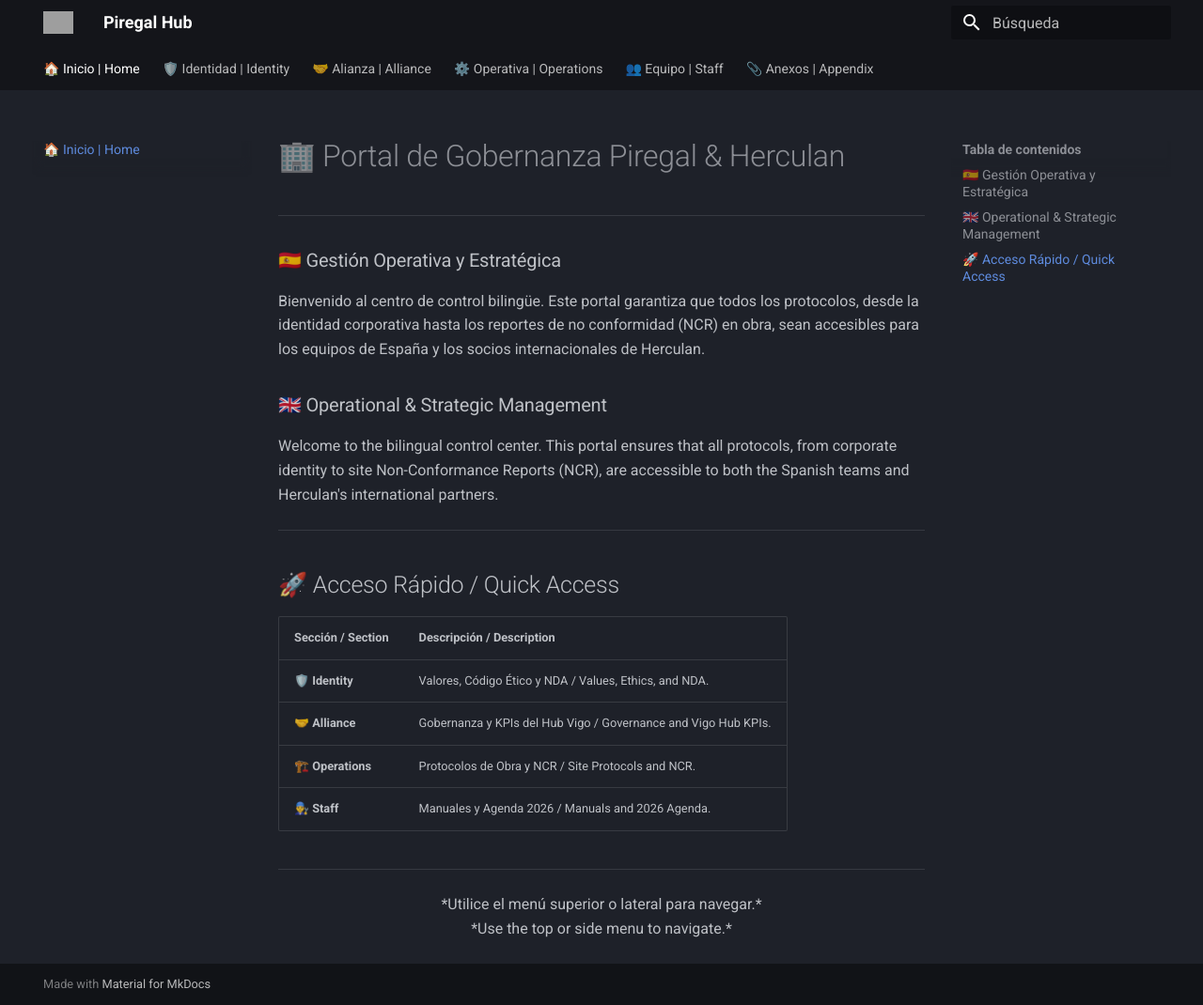
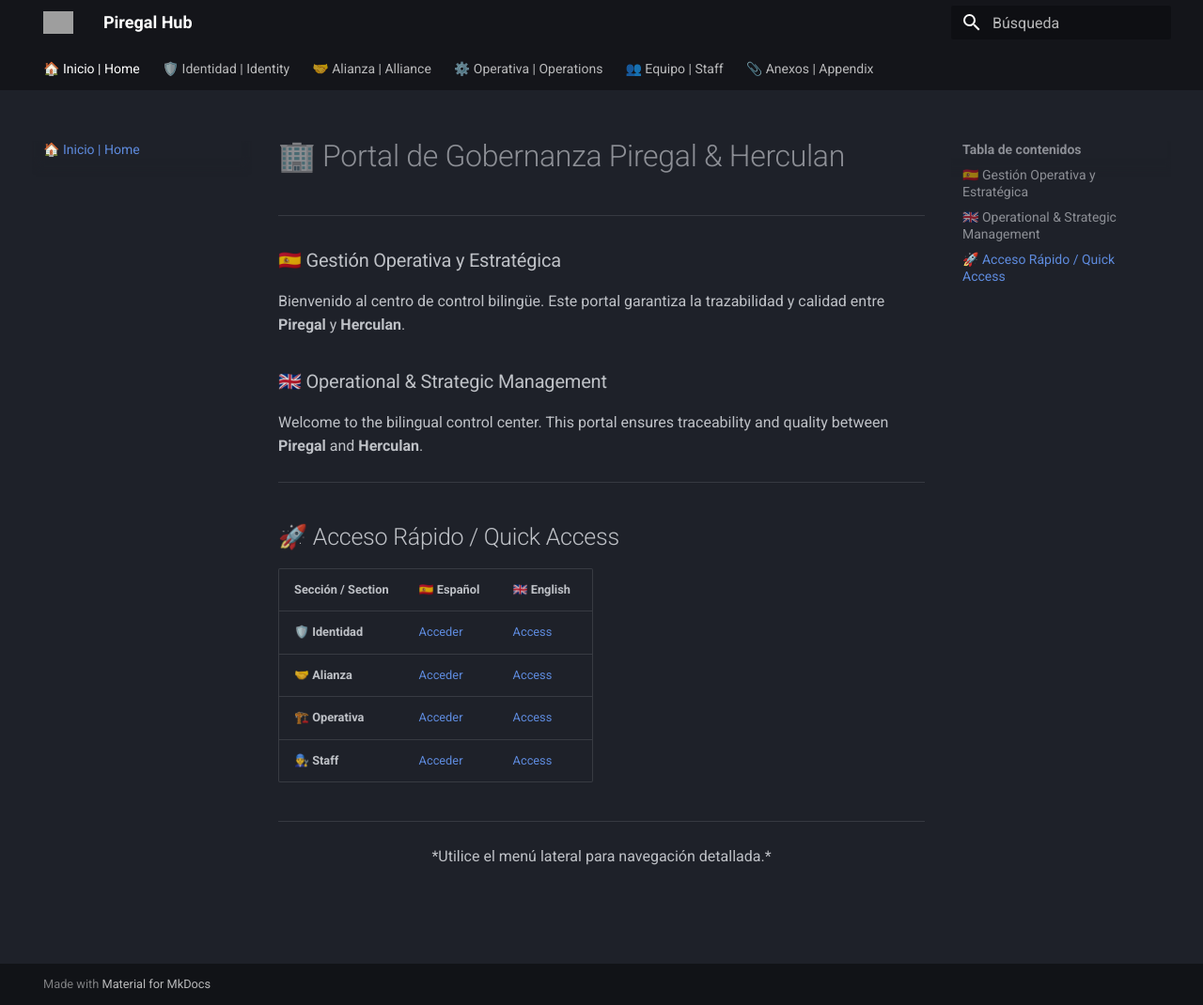
Before and after one commit to bernardezgatosergio-ai/piregal-governance, an MkDocs documentation site: the page built from docs/index.md, in a window 1280 px wide and 1070 px high. Shown: the whole window at 94% size. Built offline with MkDocs 1.6.1 and Material for MkDocs 9.7.7, drawn with Linux system fonts in a browser that asks for light colours; grey boxes are pictures that could not be loaded.

Commit message:
Revise bilingual control center introduction and access links
Updated bilingual content for clarity and added links for quick access sections.

```diff
--- a/docs/index.md
+++ b/docs/index.md
@@ -3,24 +3,23 @@
 ---
 
 ### 🇪🇸 Gestión Operativa y Estratégica
-Bienvenido al centro de control bilingüe. Este portal garantiza que todos los protocolos, desde la identidad corporativa hasta los reportes de no conformidad (NCR) en obra, sean accesibles para los equipos de España y los socios internacionales de Herculan.
+Bienvenido al centro de control bilingüe. Este portal garantiza la trazabilidad y calidad entre **Piregal** y **Herculan**.
 
 ### 🇬🇧 Operational & Strategic Management
-Welcome to the bilingual control center. This portal ensures that all protocols, from corporate identity to site Non-Conformance Reports (NCR), are accessible to both the Spanish teams and Herculan's international partners.
+Welcome to the bilingual control center. This portal ensures traceability and quality between **Piregal** and **Herculan**.
 
 ---
 
 ## 🚀 Acceso Rápido / Quick Access
 
-| Sección / Section | Descripción / Description |
-| :--- | :--- |
-| **🛡️ Identity** | Valores, Código Ético y NDA / Values, Ethics, and NDA. |
-| **🤝 Alliance** | Gobernanza y KPIs del Hub Vigo / Governance and Vigo Hub KPIs. |
-| **🏗️ Operations** | Protocolos de Obra y NCR / Site Protocols and NCR. |
-| **👨‍🔧 Staff** | Manuales y Agenda 2026 / Manuals and 2026 Agenda. |
+| Sección / Section | 🇪🇸 Español | 🇬🇧 English |
+| :--- | :--- | :--- |
+| **🛡️ Identidad** | [Acceder](v1-identidad/introduccion.md) | [Access](v1-identidad/introduccion.en.md) |
+| **🤝 Alianza** | [Acceder](v3-alianza/gobernanza.md) | [Access](v3-alianza/gobernanza.en.md) |
+| **🏗️ Operativa** | [Acceder](v4-operativa/protocolo-obra.md) | [Access](v4-operativa/proocolo-obra.en.md) |
+| **👨‍🔧 Staff** | [Acceder](v5-equipo/staff.md) | [Access](v6-personal/manual-trabajador.en.md) |
 
 ---
 <div align="center">
-  *Utilice el menú superior o lateral para navegar.*<br>
-  *Use the top or side menu to navigate.*
+  *Utilice el menú lateral para navegación detallada.*
 </div>
```
